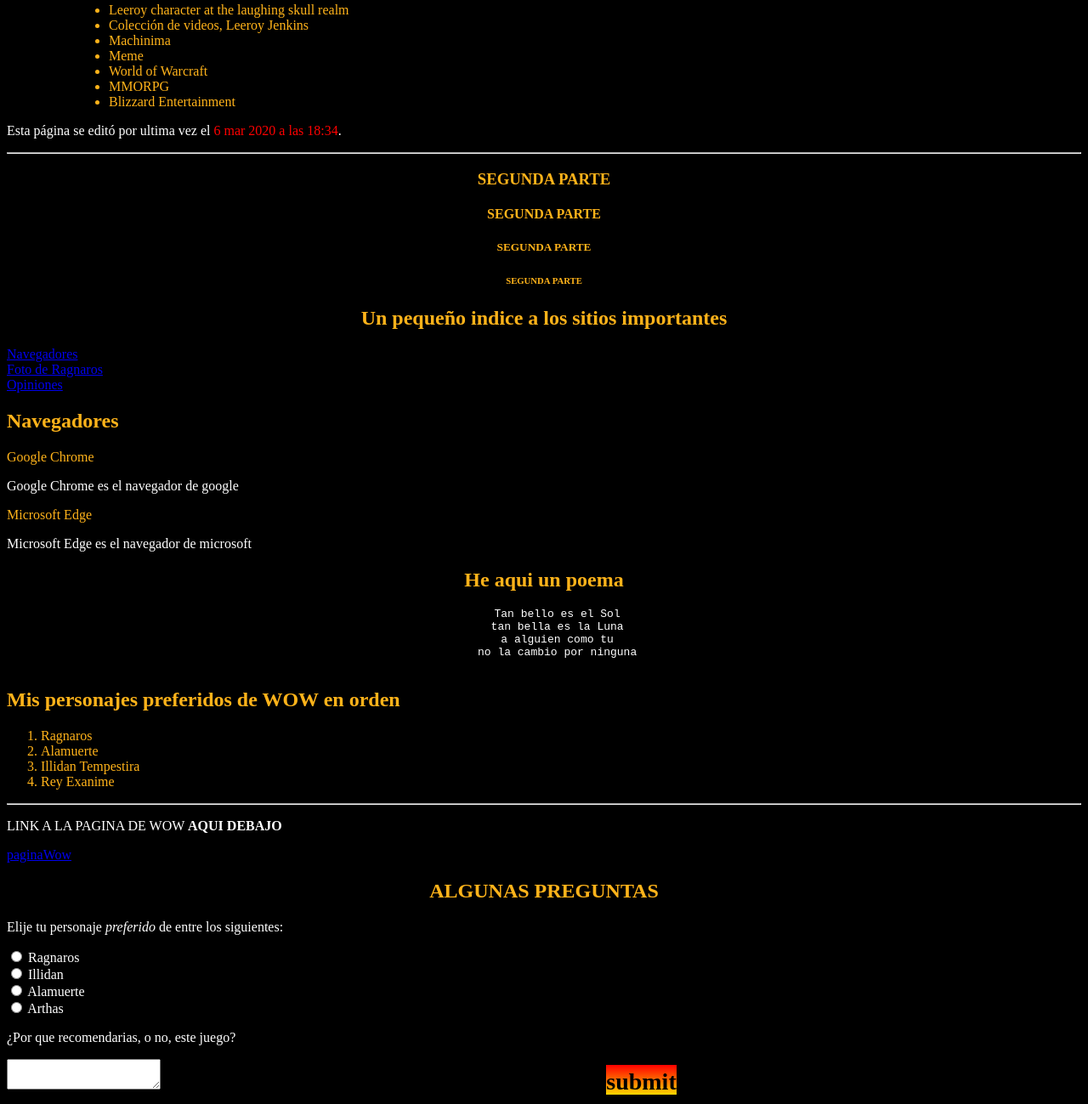
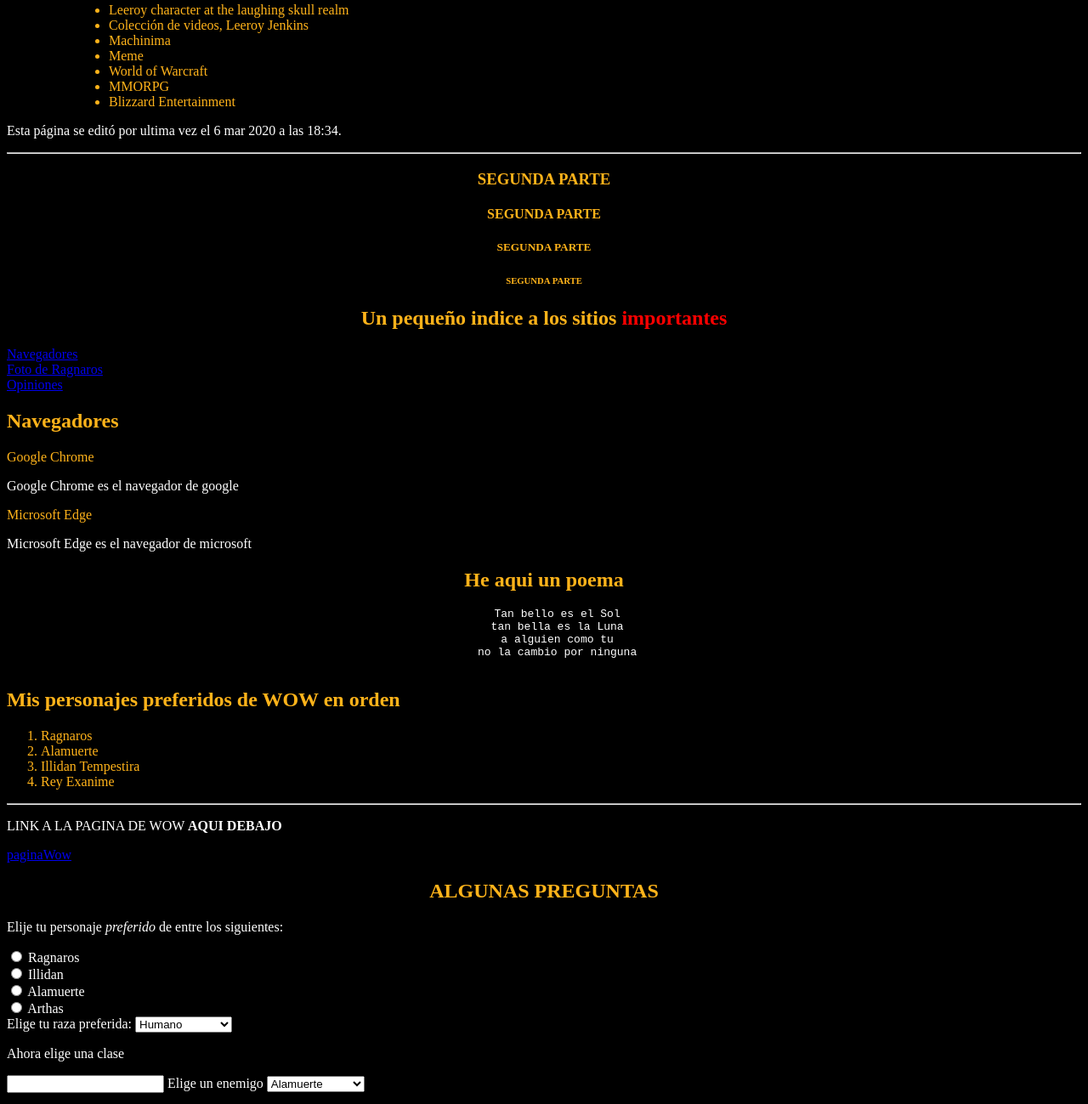
Before and after one commit to ikerabadia/lenguajesdemarcas, a plain HTML site: page ExamenSegundaEvaluacion/index.html in a window 1280 px wide. Shown: the part 1207-2506 px from the top of the page at 85% size. Drawn offline with nearby package versions, Linux system fonts and the light colour scheme; files that its build step writes are made by us from their sources.

Commit message:
ExamenSegundaEvaluacion 2ªSubida

```diff
--- a/ExamenSegundaEvaluacion/index.html
+++ b/ExamenSegundaEvaluacion/index.html
@@ -49,7 +49,7 @@
             </div>
          </main>
 
-        <p>Esta página se editó por ultima vez el <span style="color:red">6 mar 2020 a las 18:34</span>.</p>
+        <p>Esta página se editó por ultima vez el 6 mar 2020 a las 18:34.</p>
         <hr>
 
         <div id="segundaParte">
@@ -59,7 +59,7 @@
                 <h5>SEGUNDA PARTE</h5>
                 <h6>SEGUNDA PARTE</h6>
 
-                <h2>Un pequeño indice a los sitios importantes</h2>
+                <h2>Un pequeño indice a los sitios <span style="color:red">importantes</span></h2>
                 <nav>
                   <a href="#navegadores">Navegadores</a> |<br>
                   <a href="#ragnarosFoto">Foto de Ragnaros</a> |<br>
@@ -105,6 +105,37 @@
                             <label for="alamuerte">Alamuerte</label><br>
                             <input type="radio" id="arthas" name="perpref" value="Arthas">
                             <label for="arthas">Arthas</label><br>
+
+                       <label for="razas">Elige tu raza preferida:</label>
+                        <select id="razas">
+                          <option value="Humano">Humano</option>
+                          <option value="Orco">Orco</option>
+                          <option value="ElfoDeSangre">Elfo de sangre</option>
+                          <option value="CazaDemonios">CazaDemonios</option>
+                        </select>
+
+                        <p>Ahora elige una clase</p>
+
+                        <input list="clase">
+                        <datalist id="clase" name="clase">
+                            <option value="Cazador">
+                            <option value="Brujo">
+                            <option value="Mago">
+                            <option value="Asesino">
+                            <option value="Guerrero">
+                        </datalist>
+
+                         <label for="enemigos">Elige un enemigo</label>
+                            <select id="enemigos">
+                              <optgroup label="Grandes">
+                                <option value="alamuerte">Alamuerte</option>
+                                <option value="Ragnaros">Ragnaros</option>
+                              </optgroup>
+                              <optgroup label="pequeños">
+                                <option value="rey exanime">Rey exanime</option>
+                                <option value="Argus">Argus</option>
+                              </optgroup>
+                            </select>
 
                         <p>¿Por que recomendarias, o no, este juego?</p>
                         <textarea name="recomendacion"></textarea>
```
